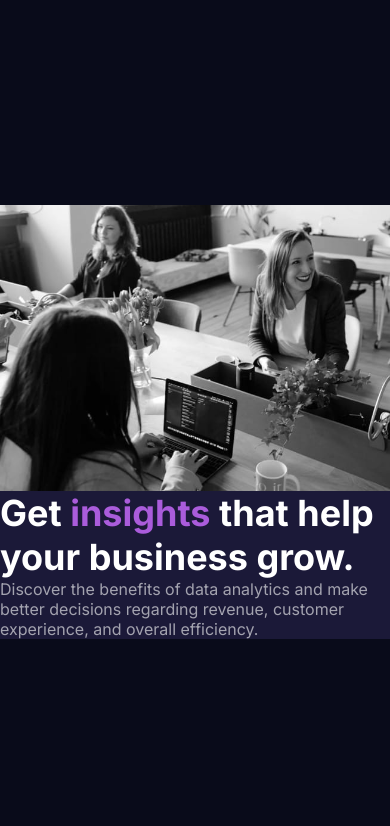
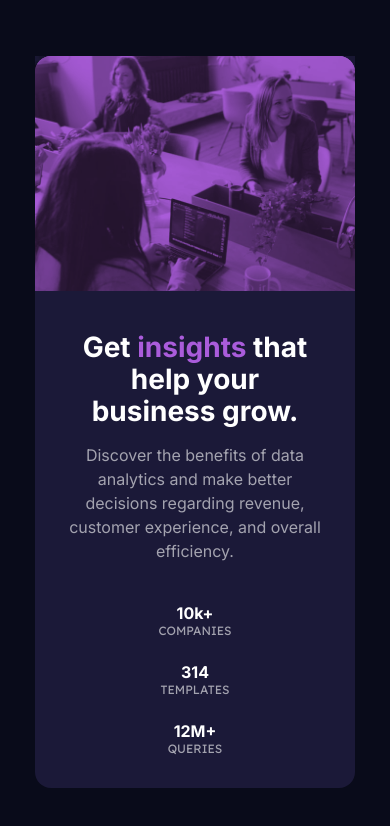
Before and after one commit to Kseylo/stats-preview-card, a website built with Vite: page index.html in a window 390 px wide. Built offline with nearby package versions, Linux system fonts and the light colour scheme.

Commit message:
Completed mobile version

```diff
--- a/index.html
+++ b/index.html
@@ -14,16 +14,43 @@
   </head>
   <body>
     <main class="container">
-      <picture>
-<!--        <source media="(max-width: 70em)" srcset="assets/images/image-header-mobile.jpg"/>-->
-        <source media="(max-width: 70em)" srcset="assets/images/image-header-mobile.jpg"/>
-        <img src="assets/images/image-header-desktop.jpg"/>
-      </picture>
-      <h1 class="heading">Get <span class="highlighted">insights</span> that help your business grow.</h1>
-      <p class="paragraph">
-        Discover the benefits of data analytics and make better decisions
-        regarding revenue, customer experience, and overall efficiency.
-      </p>
+      <div class="image-overlay">
+        <picture class="image-overlay">
+          <source
+            media="(max-width: 70em)"
+            srcset="assets/images/image-header-mobile.jpg"
+          />
+          <source
+            media="(min-width: 70em)"
+            srcset="assets/images/image-header-desktop.jpg"
+          />
+          <img src="assets/images/image-header-desktop.jpg" class="image" />
+        </picture>
+      </div>
+      <div class="content">
+        <h1 class="heading">
+          Get <span class="highlighted">insights</span> that help your business
+          grow.
+        </h1>
+        <p class="paragraph">
+          Discover the benefits of data analytics and make better decisions
+          regarding revenue, customer experience, and overall efficiency.
+        </p>
+        <div class="statistics">
+          <article>
+            <h2 class="statistics__count">10k+</h2>
+            <p class="statistics__label">companies</p>
+          </article>
+          <article>
+            <h2 class="statistics__count">314</h2>
+            <p class="statistics__label">templates</p>
+          </article>
+          <article>
+            <h2 class="statistics__count">12M+</h2>
+            <p class="statistics__label">queries</p>
+          </article>
+        </div>
+      </div>
     </main>
   </body>
 </html>
--- a/style.css
+++ b/style.css
@@ -13,26 +13,40 @@
 
 /* Links */
 
-a, a:link, a:visited  {
+a,
+a:link,
+a:visited {
   text-decoration: none;
 }
 
-a:hover  {
+a:hover {
   text-decoration: none;
 }
 
 /* Common */
 
-aside, nav, footer, header, section, main {
+aside,
+nav,
+footer,
+header,
+section,
+main {
   display: block;
 }
 
-h1, h2, h3, h4, h5, h6, p {
+h1,
+h2,
+h3,
+h4,
+h5,
+h6,
+p {
   font-size: inherit;
   font-weight: inherit;
 }
 
-ul, ul li {
+ul,
+ul li {
   list-style: none;
 }
 
@@ -40,7 +54,8 @@ img {
   vertical-align: top;
 }
 
-img, svg {
+img,
+svg {
   max-width: 100%;
   height: auto;
 }
@@ -51,7 +66,10 @@ address {
 
 /* Form */
 
-input, textarea, button, select {
+input,
+textarea,
+button,
+select {
   font-family: inherit;
   font-size: inherit;
   color: inherit;
@@ -62,7 +80,8 @@ input::-ms-clear {
   display: none;
 }
 
-button, input[type="submit"] {
+button,
+input[type="submit"] {
   display: inline-block;
   box-shadow: none;
   background-color: transparent;
@@ -70,8 +89,10 @@ button, input[type="submit"] {
   cursor: pointer;
 }
 
-input:focus, input:active,
-button:focus, button:active {
+input:focus,
+input:active,
+button:focus,
+button:active {
   outline: none;
 }
 
@@ -96,8 +117,8 @@ legend {
   --soft-violet: hsl(277, 64%, 61%);
   /* NEUTRAL COLORS */
   --white: hsl(0, 0%, 100%);
-  --transparent-white:  hsla(0, 0%, 100%, 0.75);
-  --slightly-transparent-white : hsla(0, 0%, 100%, 0.6);
+  --transparent-white: hsla(0, 0%, 100%, 0.75);
+  --slightly-transparent-white: hsla(0, 0%, 100%, 0.6);
 }
 
 body {
@@ -107,27 +128,67 @@ body {
   justify-content: center;
   align-items: center;
   flex-direction: column;
-  font-family: 'Inter', sans-serif;
+  font-family: "Inter", sans-serif;
   /*font-family: 'Lexend Deca', sans-serif;*/
 }
 
 .container {
   background: var(--dark-desaturated-blue);
+  max-width: 20rem;
+  border-radius: 0 0 1rem 1rem;
 }
 
-.image {
+.image-overlay {
+  background-color: var(--soft-violet);
+  border-radius: 1rem 1rem 0 0;
+}
+
+.image-overlay img {
+  mix-blend-mode: multiply;
+  opacity: 0.8;
+}
+
+.content {
+  margin: 2.5rem 2rem 2rem 2rem;
 }
 
 .heading {
-  font-size: 2.25rem;
+  font-size: 1.75rem;
   color: var(--white);
   font-weight: bold;
+  text-align: center;
+  line-height: 2rem;
 }
 
 .highlighted {
-  color: var(--soft-violet)
+  color: var(--soft-violet);
 }
 
 .paragraph {
-  color: var(--slightly-transparent-white)
+  color: var(--slightly-transparent-white);
+  text-align: center;
+  font-size: 1rem;
+  line-height: 1.5;
+  margin-top: 1rem;
 }
+
+.statistics {
+  display: flex;
+  flex-direction: column;
+  gap: 1.5rem;
+  margin-top: 2.5rem;
+}
+
+.statistics__count {
+  text-align: center;
+  color: var(--white);
+  font-weight: 700;
+}
+
+.statistics__label {
+  text-align: center;
+  color: var(--slightly-transparent-white);
+  text-transform: uppercase;
+  font-size: 0.75rem;
+  font-family: "Lexend Deca", sans-serif;
+}
```
